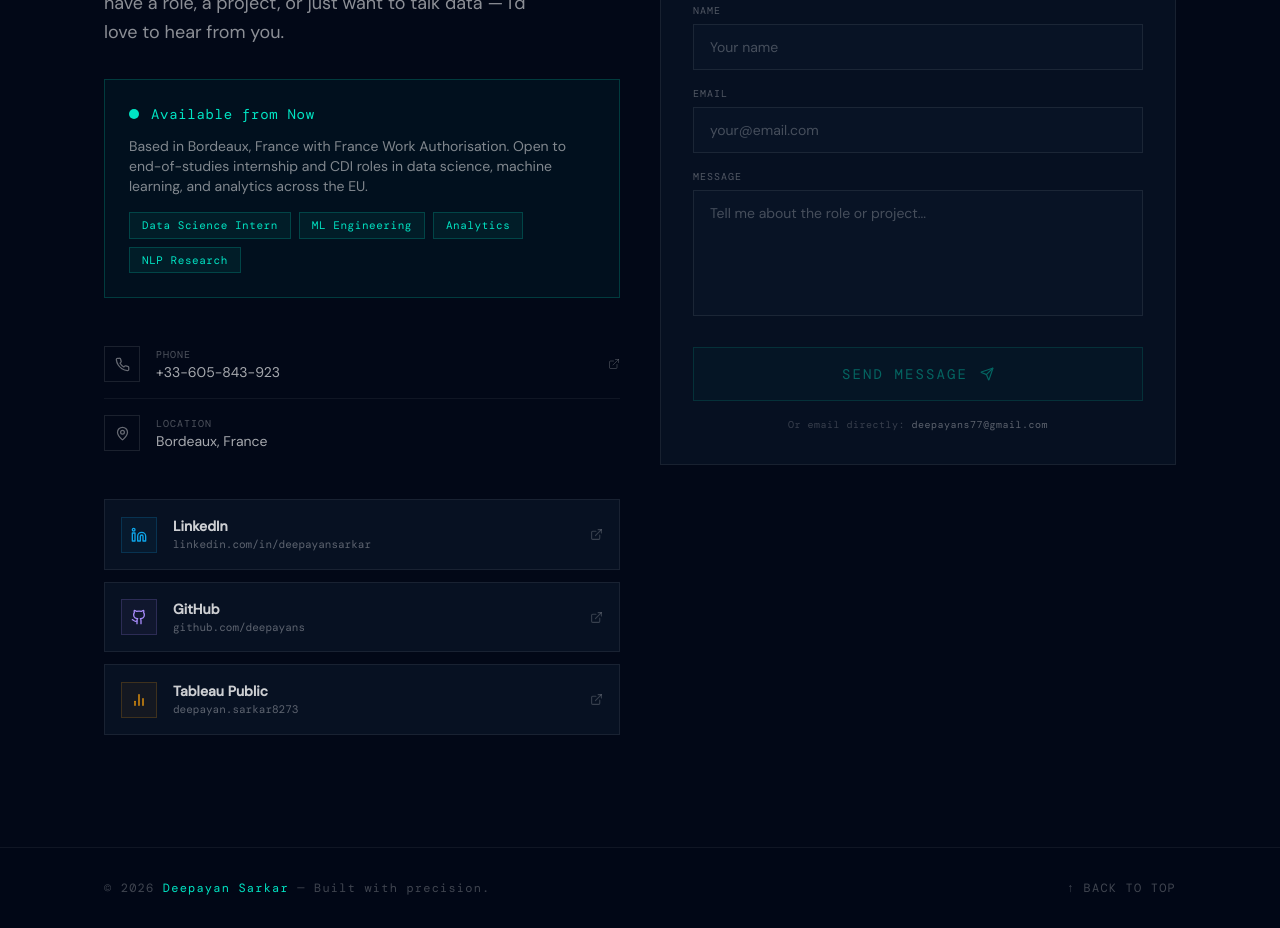
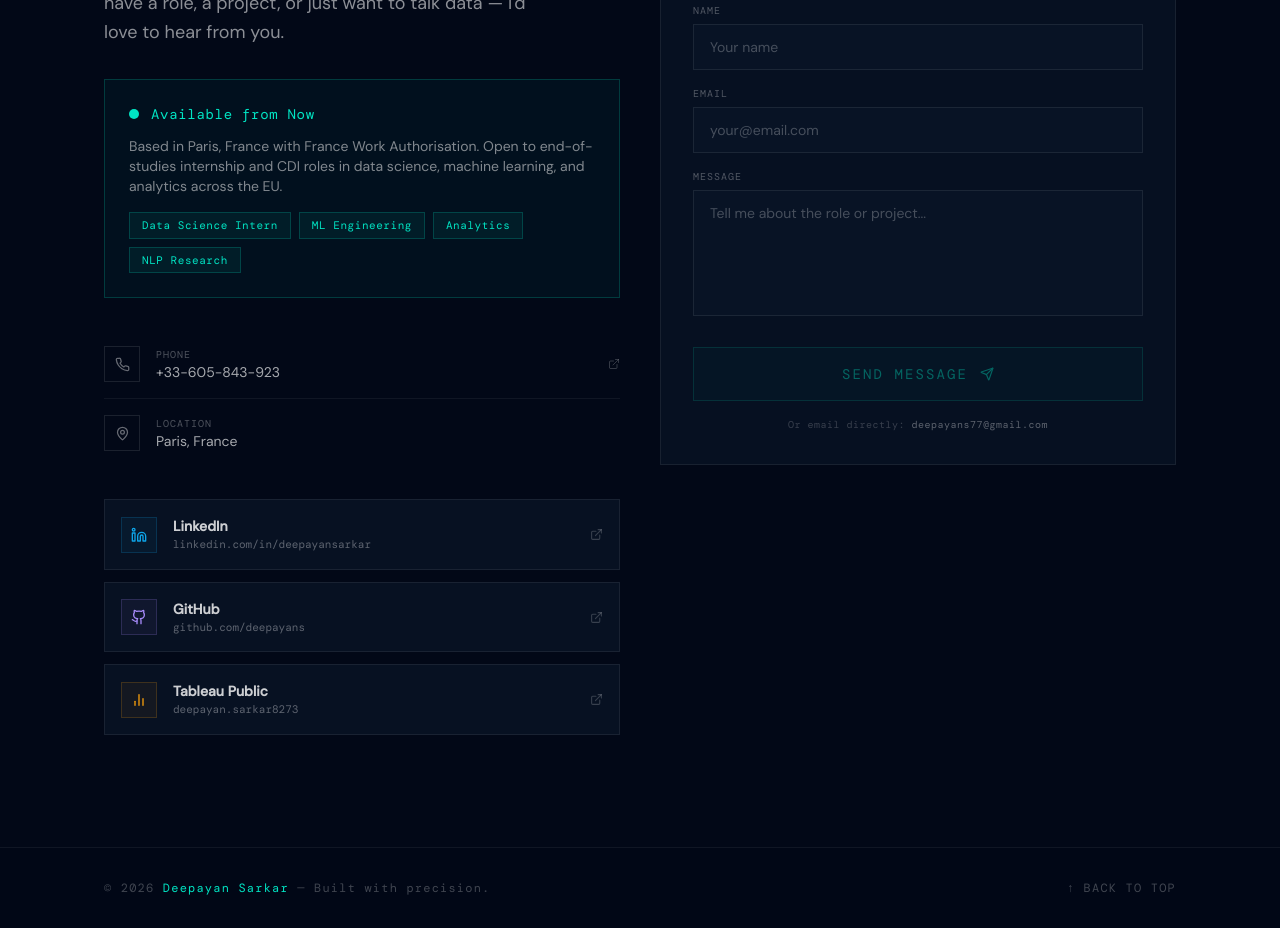
Before and after one commit to deepayans/portfolio, a Next.js app: page / in a window 1280 px wide. Shown: the part 8800-9728 px from the top of the page. Built offline with nearby package versions, Linux system fonts and the light colour scheme; a web font is replaced by a local one.

Commit message:
Change location in resume to Paris
Updated location from Bordeaux to Paris.

```diff
--- a/data/resume.ts
+++ b/data/resume.ts
@@ -7,7 +7,7 @@ export const resume = {
       "Data Science student with 4+ years of industry experience in data analytics at Accenture, transitioning into machine learning and AI. Skilled in Python, SQL, and statistical modeling, with hands-on experience building NLP models, recommendation systems, and predictive analytics solutions using scikit-learn, XGBoost, and TensorFlow. Experienced in working with large-scale datasets, ETL pipelines, and A/B testing to drive data-informed decisions. Passionate about applying machine learning to real-world problems and seeking a Data Science Intern role to further develop and deploy scalable AI solutions.",
     shortSummary:
       "Data is not just my profession — it's how I think. 4+ years delivering data pipelines and analytics at scale at Accenture. Finalising an MSc in Data Analytics for Business at KEDGE Business School — open to end-of-studies internship and CDI opportunities across the EU.",
-    location: "Bordeaux, France",
+    location: "Paris, France",
     email: "deepayans77@gmail.com",
     phone: "+33-605-843-923",
     availability: "Now",
```
